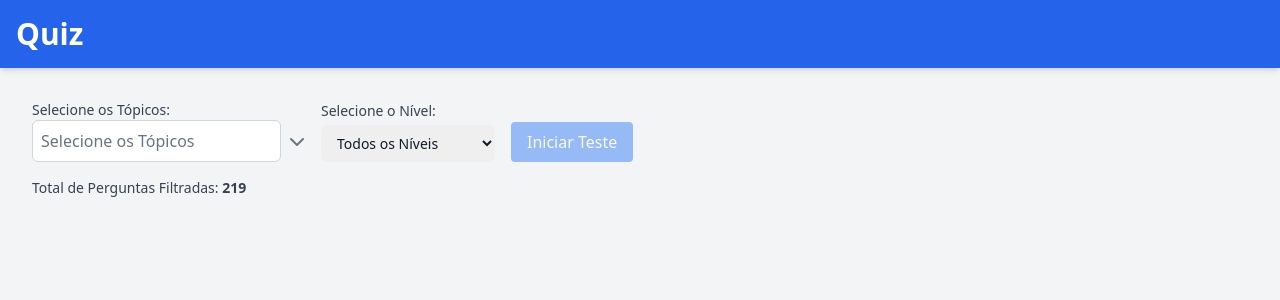
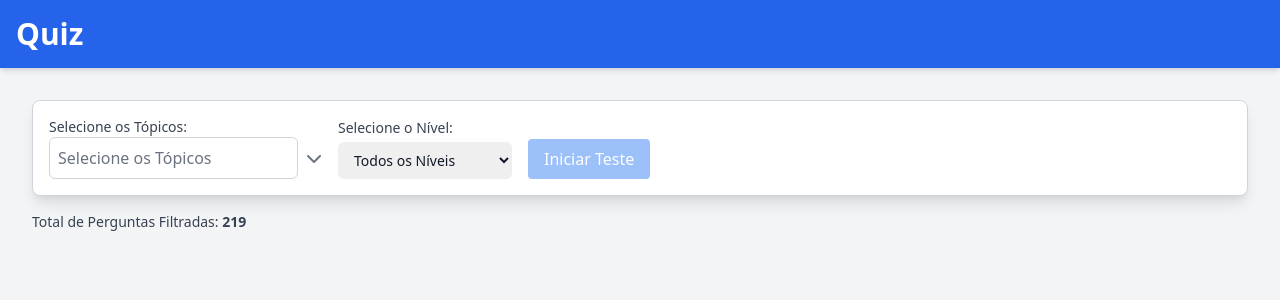
Before and after one commit to acsk/Quiz, an Angular app in the folder my-angular-app/: page / in a window 1280 px wide. Shown: the top 300 px of the page. Built offline with nearby package versions, Linux system fonts and the light colour scheme.

Commit message:
Melhora o layout do componente Pergunta com adição de estilo e estruturação do HTML

```diff
--- a/my-angular-app/src/app/componentes/pergunta/pergunta/pergunta.component.html
+++ b/my-angular-app/src/app/componentes/pergunta/pergunta/pergunta.component.html
@@ -1,5 +1,6 @@
 <div class="container mx-auto p-4">
-  <div class="mb-4 flex space-x-4 items-end">
+  <div class="mb-4 p-4 bg-white border border-gray-300 rounded-lg shadow-lg">
+    <div class="flex space-x-4 items-end">
       <div>
         <label for="topicSelect" class="block text-sm font-medium text-gray-700">Selecione os Tópicos:</label>
         <app-multi-select-box [items]="topics" (selectionChange)="onTopicsChange($event)" [disabled]="testStarted">
@@ -27,6 +28,7 @@
         <button *ngIf="showSummary" (click)="resetTest()" class="px-4 py-2 bg-gray-500 text-white rounded">
           Refazer Teste
         </button>
+      </div>
     </div>
   </div>
   <div class="mb-4">
```
Lines whose indentation alone changed are shown as unchanged.
